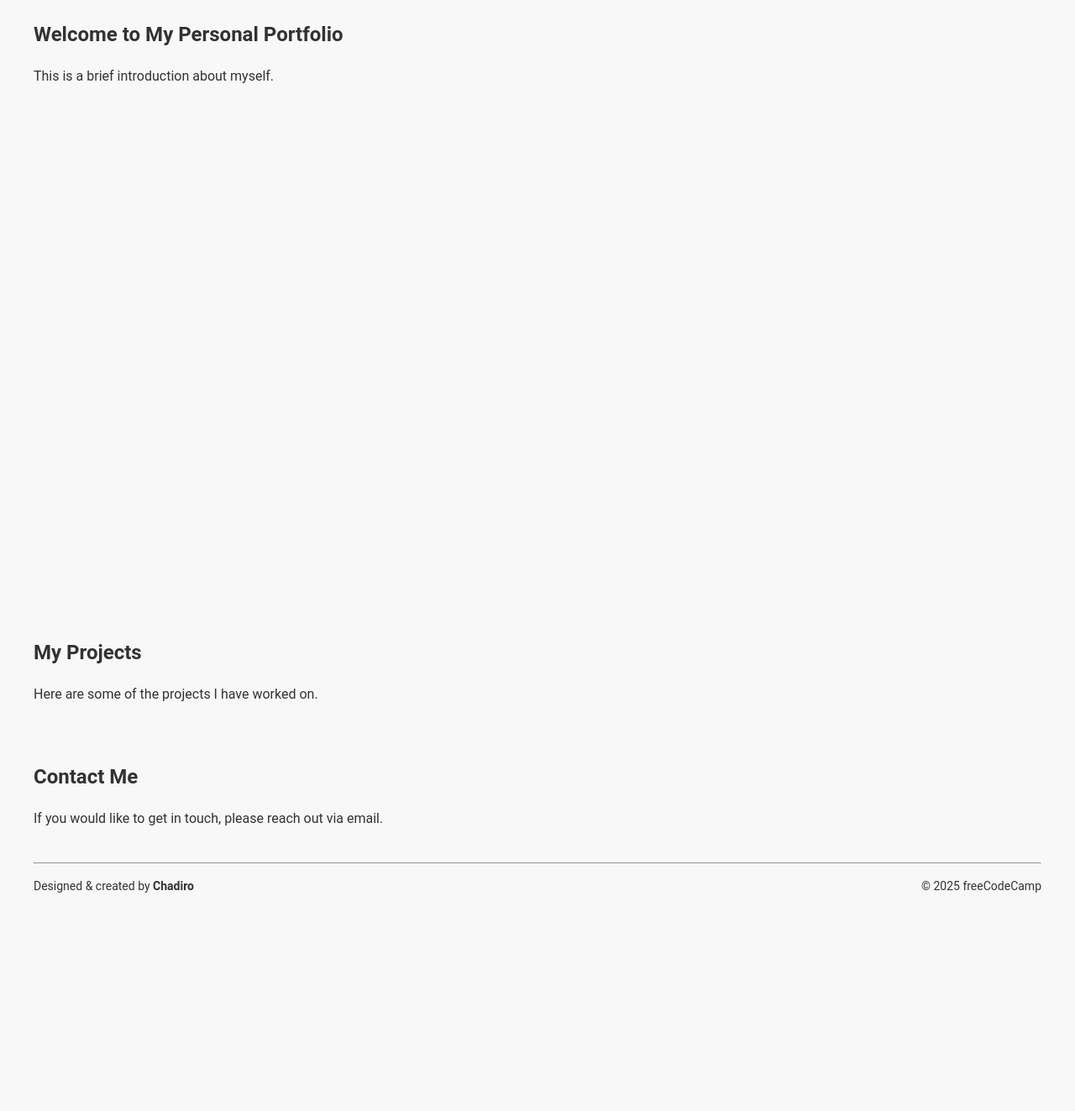
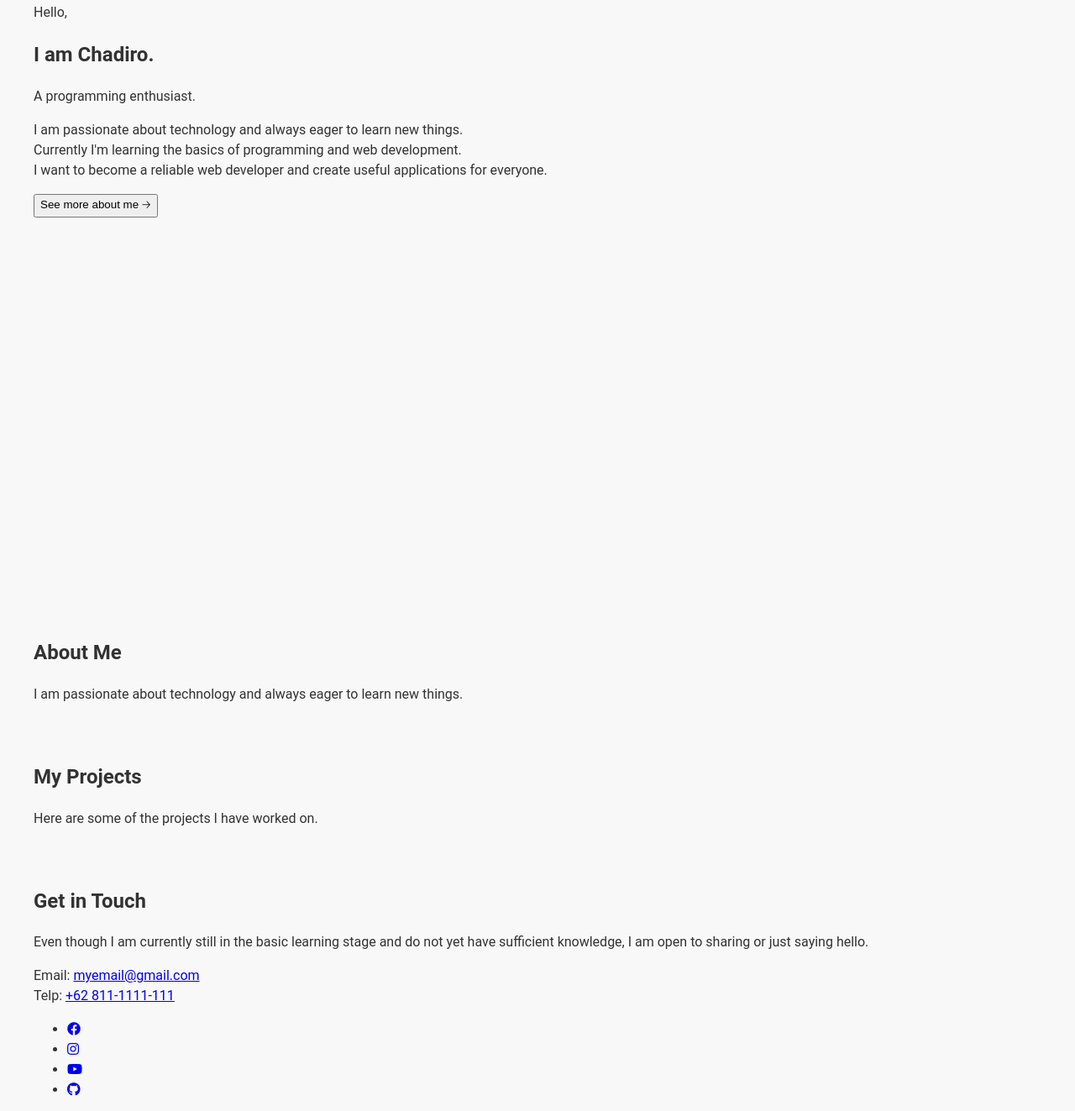
Before and after one commit to chadiro-id/freeCodeCamp-learn, a plain HTML site: page responsive-web-design/personal-portfolio/index.html in a window 1280 px wide. Shown: the part 77-1400 px from the top of the page at 84% size. Before the commit the page ends 1159 px from the top, so only its background shows below. Drawn offline with Linux system fonts and the light colour scheme.

Commit message:
Add content

```diff
--- a/responsive-web-design/personal-portfolio/index.html
+++ b/responsive-web-design/personal-portfolio/index.html
@@ -24,7 +24,7 @@
           <div class="cr-nav-menu">
             <button type="button" class="cr-nav-menu__toggle" aria-label="Toggle Navigation Menu" aria-expanded="false" aria-controls="nav-content">
               <!--<span class="cr-nav-menu__toggle-inner"></span>-->
-              <svg id="toggle-menu__icon" class="ic-menu" aria-hidden="true" width="24" height="24" viewBox="0 0 24 24">
+              <svg id="toggle-menu__icon" class="ic-toggle-menu" aria-hidden="true" width="24" height="24" viewBox="0 0 24 24">
                 <line x1="6" y1="2" x2="22" y2="2" stroke="currentColor" />
                 <line x1="2" y1="12" x2="22" y2="12" stroke="currentColor" />
                 <line x1="2" y1="12" x2="22" y2="12" stroke="currentColor" />
@@ -34,13 +34,13 @@
             <div id="nav-content" class="cr-nav-menu__content cr-nav-menu__content--hidden" aria-hidden="true">
               <div class="cr-menu">
                 <ul class="cr-menu__list">
-                  <li class="cr-menu__item"><a href="#welcome-section" class="cr-menu__link">Home</a></li>
+                  <li class="cr-menu__item"><a href="#about-section" class="cr-menu__link">About Me</a></li>
                   <li class="cr-menu__item"><a href="#project-section" class="cr-menu__link">Projects</a></li>
                   <li class="cr-menu__item"><a href="#contact-section" class="cr-menu__link">Contact</a></li>
                 </ul>
                 <div class="cr-menu__group">
                   <button type="button" class="theme-toggle cr-menu__button" id="theme-toggle" title="Toggles light & dark" aria-label="auto" aria-live="polite">
-                    <svg class="sun-and-moon" aria-hidden="true" width="24" height="24" viewBox="0 0 24 24">
+                    <svg class="ic-toggle-theme" aria-hidden="true" width="24" height="24" viewBox="0 0 24 24">
                       <mask class="moon" id="moon-mask">
                         <rect x="0" y="0" width="100%" height="100%" fill="white" />
                         <circle cx="24" cy="10" r="6" fill="black" />
@@ -68,8 +68,34 @@
     <main class="cr-main">
       <section id="welcome-section" class="cr-main__section">
         <div class="cr-content-wrapper">
-          <h1>Welcome to My Personal Portfolio</h1>
-          <p>This is a brief introduction about myself.</p>
+          <div class="cr-welcome">
+            <span class="cr-welcome__greetings">Hello,</span>
+            <h1 class="cr-welcome__heading">I am Chadiro.</h1>
+            <p class="cr-welcome__short-description">
+              A programming enthusiast.
+            </p>
+
+            <p class="cr-welcome__description">
+              I am passionate about technology and always eager to learn new things.<br>
+              Currently I'm learning the basics of programming and web development.<br>
+              I want to become a reliable web developer and create useful applications for everyone.<br>
+            </p>
+
+            <button id="welcome__action-button"
+              class="cr-welcome__action-button"
+              type="button">
+              See more about me
+              <span class="cr-arrow-right">&#129122;</span>
+            </button>
+          </div>
+        </div>
+      </section>
+      <section id="about-section" class="cr-main__section">
+        <div class="cr-content-wrapper">
+          <h2 class="cr-section-heading">About Me</h2>
+          <p class="cr-about__description">
+            I am passionate about technology and always eager to learn new things.
+          </p>
         </div>
       </section>
       <section id="project-section" class="cr-main__section">
@@ -80,8 +106,33 @@
       </section>
       <section id="contact-section" class="cr-main__section">
         <div class="cr-content-wrapper">
-          <h2>Contact Me</h2>
-          <p>If you would like to get in touch, please reach out via email.</p>
+          <h2 class="cr-section-heading">Get in Touch</h2>
+          <div class="cr-contact">
+            <p class="cr-contact__descriptions">
+              Even though I am currently still in the basic learning stage and do not yet have sufficient knowledge,
+              I am open to sharing or just saying hello.
+            </p>
+            <div class="cr-contact__item">
+              <!-- This email address is just an example, if there are any similarities, it is unintentional. -->
+              Email:
+              <a class="cr-link" href="mailto:myemail@gmail.com">
+                myemail@gmail.com
+              </a>
+            </div>
+            <div class="cr-contact__item">
+              <!-- This phone number is just an example, if there are any similarities, it is unintentional. -->
+              Telp:
+              <a class="cr-link" href="tel:628111111111">
+                +62 811-1111-111
+              </a>
+            </div>
+            <ul class="cr-contact__social">
+              <li><a href="https://fb.me/chadiro.id" class="cr-contact__social-link" target="_blank" rel="noopener" aria-label="Find us on Facebook"><i class="fab fa-facebook"></i></a></li>
+              <li><a href="https://instagram.com/chadiro.id" class="cr-contact__social-link" target="_blank" rel="noopener" aria-label="Follow us on Instagram"><i class="fab fa-instagram"></i></a></li>
+              <li><a href="https://youtube.com/@ChadiroID" class="cr-contact__social-link" target="_blank" rel="noopener" aria-label="Follow us on YouTube"><i class="fab fa-youtube"></i></a></li>
+              <li><a href="https://github.com/chadiro-id" class="cr-contact__social-link" target="_blank" rel="noopener" aria-label="Follow us on Github"><i class="fab fa-github"></i></a></li>
+            </ul>
+          </div>
         </div>
       </section>
     </main>
@@ -110,7 +161,7 @@
     function updateNavMode(x) {
       document.querySelector(".cr-nav-menu__toggle").classList.toggle("cr-nav-menu__toggle--hidden", x.matches);
       document.querySelector(".cr-nav-menu__toggle").classList.remove("cr-nav-menu__toggle--active");
-      document.querySelector(".ic-menu").classList.remove("ic-menu--close");
+      document.querySelector(".ic-toggle-menu").classList.remove("ic-toggle-menu--close");
       document.querySelector(".cr-nav-menu__toggle").setAttribute("aria-expanded", x.matches);
       document.querySelector(".cr-nav-menu__content").classList.toggle("cr-nav-menu__content--hidden", !x.matches);
       document.querySelector(".cr-nav-menu__content").setAttribute("aria-hidden", !x.matches);
```
